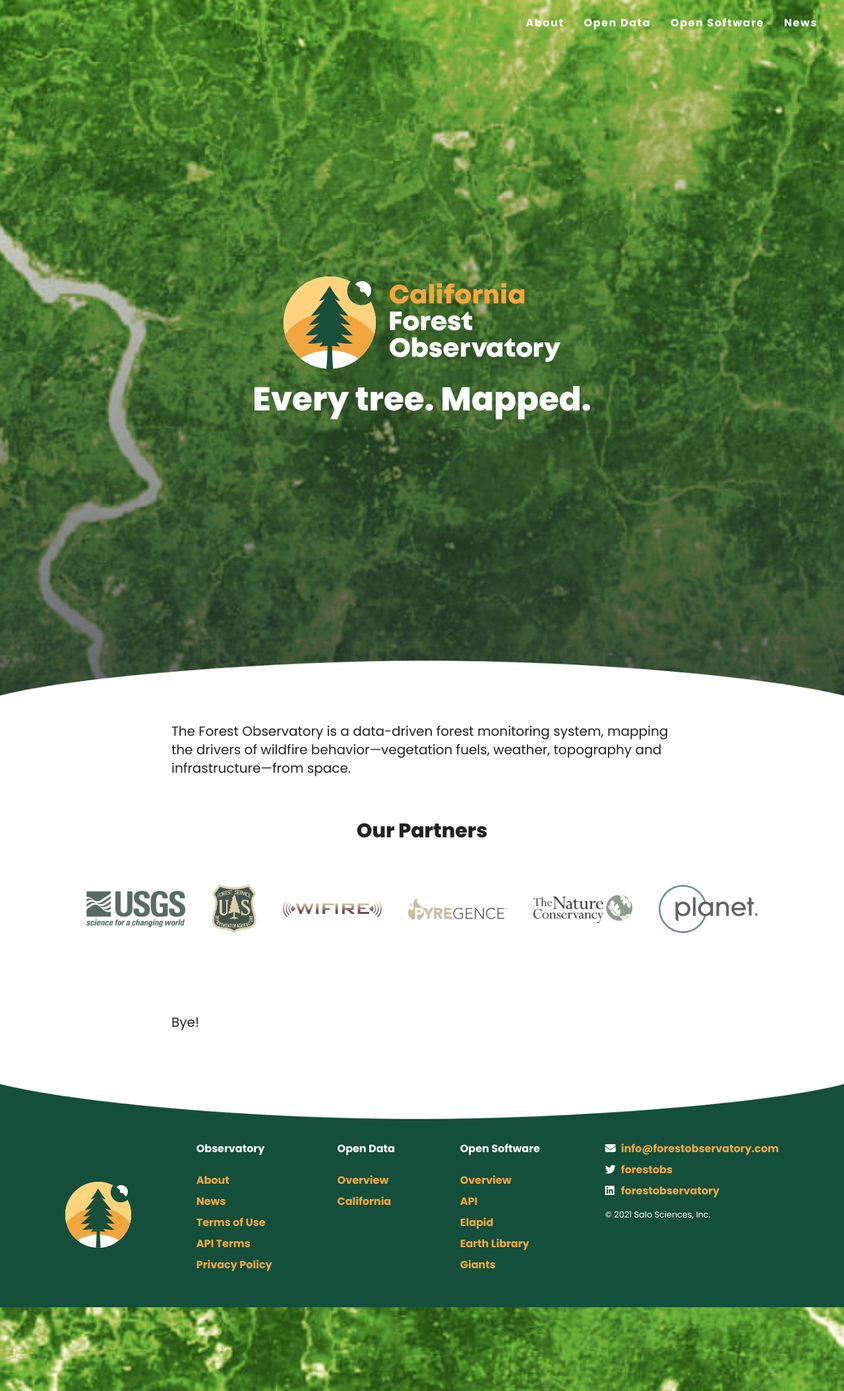
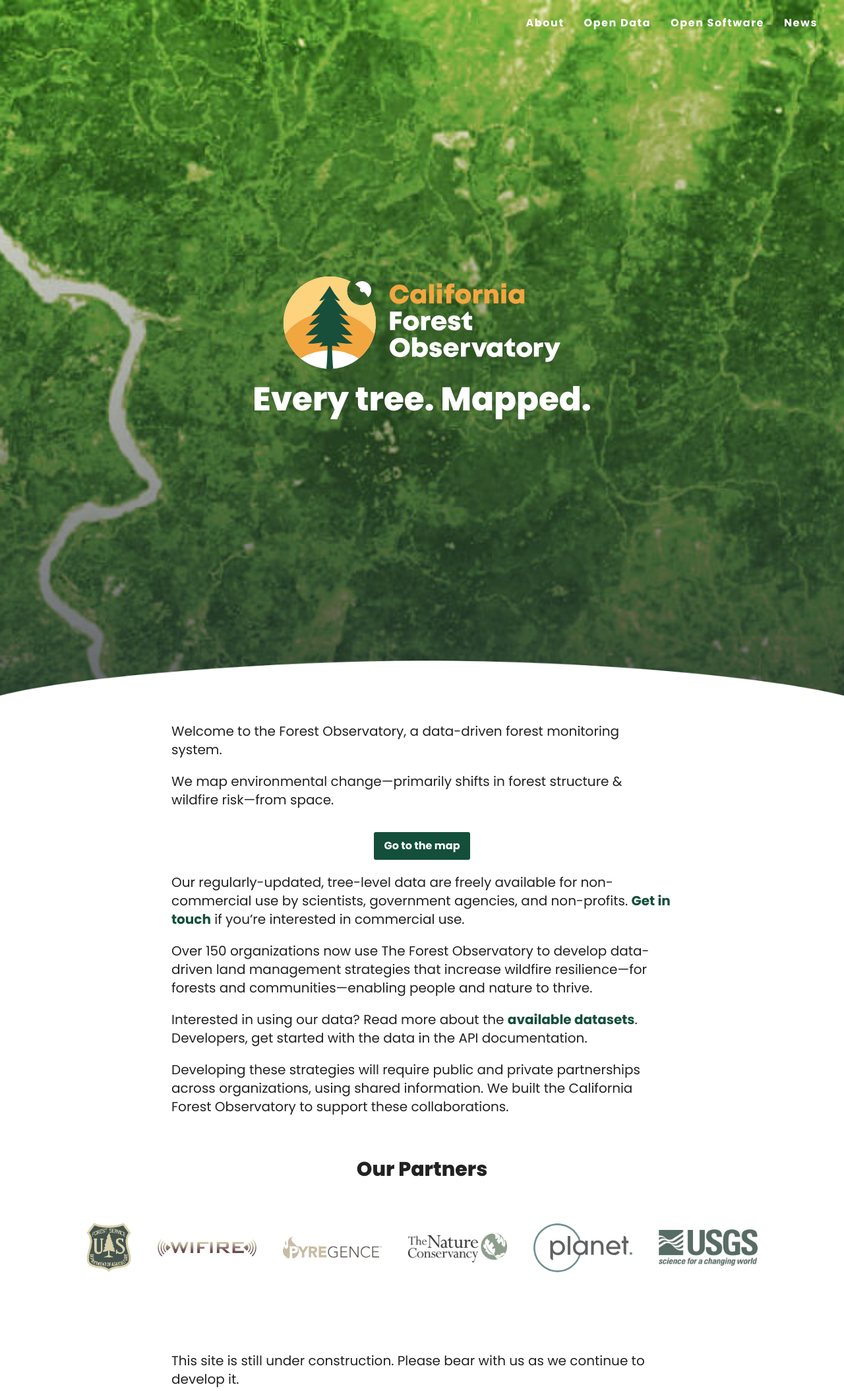
Before and after one commit to forestobservatory/forestobservatory.github.io, a Jekyll site: the page built from _pages/index.md, in a window 1280 px wide. Shown: the whole page at 66% size. Built offline with Jekyll 4.4.1, drawn with Linux system fonts in a browser that asks for light colours; nearby versions of some CDN libraries.

Commit message:
added copy from original about.html site

```diff
--- a/_pages/index.md
+++ b/_pages/index.md
@@ -6,18 +6,34 @@ page-class: no-maximized-logo
 permalink: index.html
 ---
 
-The Forest Observatory is a data-driven forest monitoring system, mapping the drivers of wildfire behavior—vegetation fuels, weather, topography and infrastructure—from space.
+Welcome to the Forest Observatory, a data-driven forest monitoring system.
+
+We map environmental change—primarily shifts in forest structure & wildfire risk—from space.
+
+<div class="button-container">
+  <section class="button-section">
+    <a href="https://forestobservatory.com"><div class="button">Go to the map</div></a>
+  </section>
+</div>
+
+Our regularly-updated, tree-level data are freely available for non-commercial use by scientists, government agencies, and non-profits. [Get in touch](mailto:info@forestobservatory.com) if you’re interested in commercial use.
+
+Over 150 organizations now use The Forest Observatory to develop data-driven land management strategies that increase wildfire resilience—for forests and communities—enabling people and nature to thrive.
+
+Interested in using our data? Read more about the [available datasets]({{ site.baseurl }}{% link _pages/terms-of-use.md %}). Developers, get started with the data in the API documentation.
+
+Developing these strategies will require public and private partnerships across organizations, using shared information. We built the California Forest Observatory to support these collaborations.
 
 <section id="partners">
     <h1>Our Partners</h1>
     <div>
-        <a href="https://usgs.gov"><img src="{{ '/assets/logos/logo-usgs.png' | relative_url }}" alt="USGS"></a>
         <a href="https://www.fs.fed.us"><img src="{{ '/assets/logos/logo-us-forest-service.png' | relative_url }}" alt="USFS"></a>
         <a href="https://wifire.ucsd.edu"><img src="{{ '/assets/logos/logo-wifire.png' | relative_url }}" alt="WIFIRE"></a>
         <a href="https://pyregence.org/"><img src="{{ '/assets/logos/logo-pyregence.svg' | relative_url }}" alt="Pyregence"></a>
         <a href="https://nature.org"><img src="{{ '/assets/logos/logo-nature-conservancy.png' | relative_url }}" alt="The Nature Conservancy"></a>
         <a href="https://planet.com"><img src="{{ '/assets/logos/logo-planet.svg' | relative_url }}" alt="Planet"></a>
+        <a href="https://usgs.gov"><img src="{{ '/assets/logos/logo-usgs.png' | relative_url }}" alt="USGS"></a>
     </div>
 </section>
 
-Bye!
+This site is still under construction. Please bear with us as we continue to develop it.
--- a/assets/site/home.scss
+++ b/assets/site/home.scss
@@ -1,7 +1,6 @@
 ---
 ---
 @charset "utf-8";
-
 @import "theme";
 
 body {
@@ -324,3 +323,30 @@ main {
         }
     }
 }
+
+.button {
+  background-color: $cfo-green;
+  border-radius: 3px;
+  color: #ffffff;
+  padding: 10px 15px;
+  margin-top: 15px;
+  text-align: center;
+  text-decoration: none;
+  display: inline-block;
+  font-size: 16px;
+}
+.button:hover {
+  box-shadow: 2px 2px 8px 0 rgba(0,0,0,0.24), 0 17px 50px 0 rgba(0,0,0,0.19);
+}
+
+.button-container {
+  max-width: 1280px;
+  margin: 0 auto;
+  display: flex;
+  flex-direction: column;
+}
+
+.button-section {
+  text-align: center;
+  margin: auto;
+}
```
